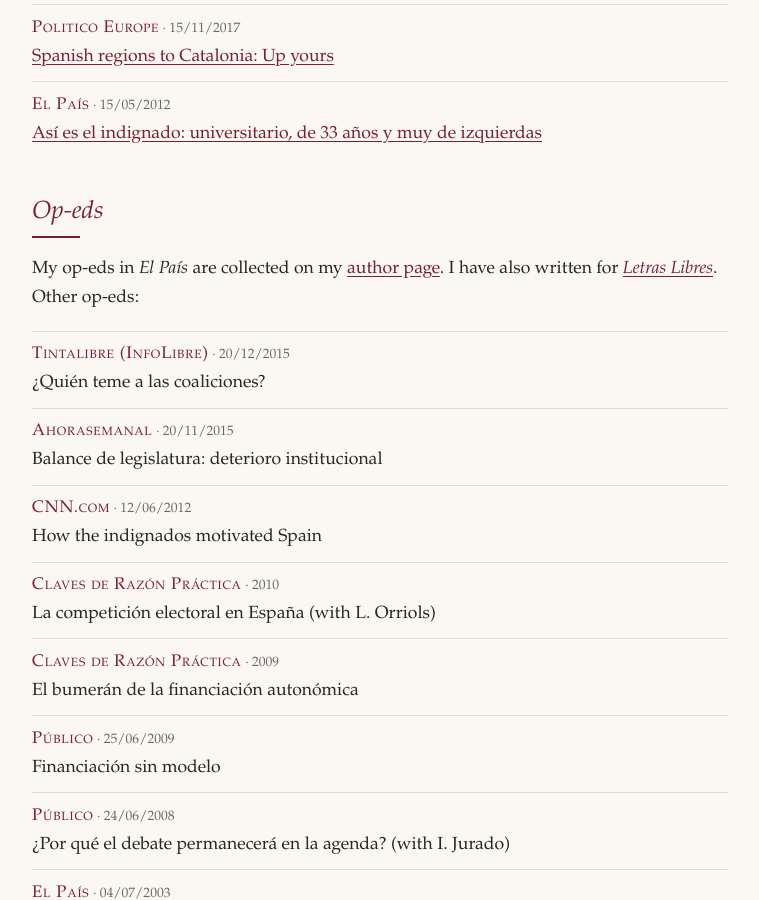
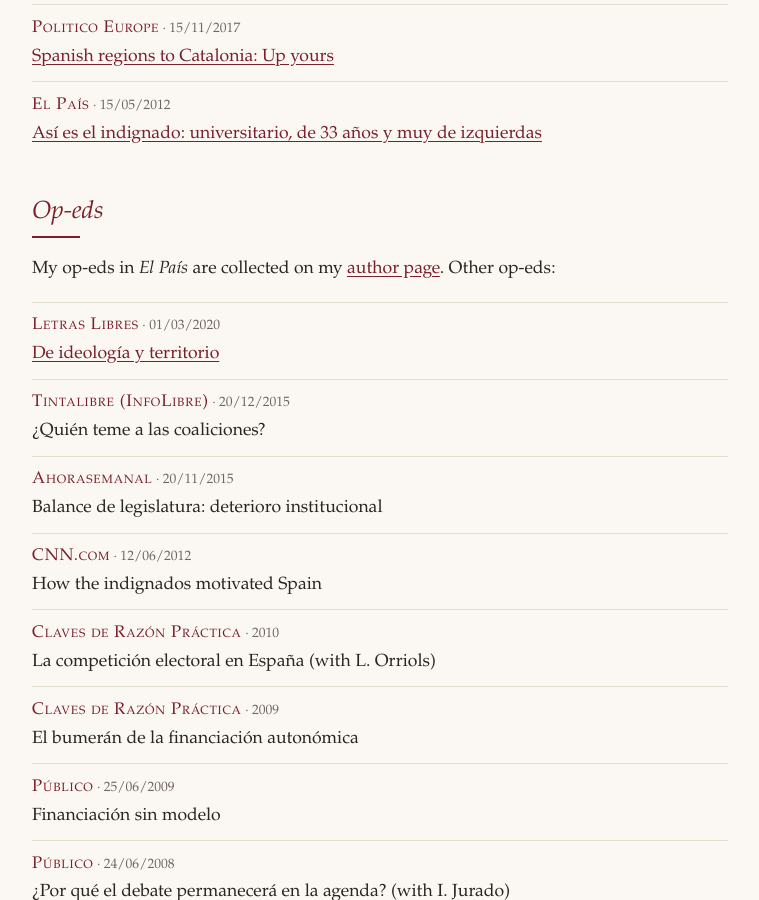
Before and after one commit to sandraleonalfonso/Sandra-Leon, a Jekyll site: the page built from engagement.md, in a window 1280 px wide and 900 px high, scrolled down 3195 px. Shown: the whole window, without its empty margins (260-1019 px from the left). Built offline with Jekyll 4.4.1, drawn with Linux system fonts in a browser that asks for light colours.

Commit message:
Engagement: Letras Libres article as op-ed entry
Co-Authored-By: Claude Opus 5.5 (1M context) <noreply@anthropic.com>
Claude-Session: https://claude.ai/code/session_01Csi1G9zYbePJE1osHYZ3KG

```diff
--- a/engagement.md
+++ b/engagement.md
@@ -133,9 +133,13 @@ Spain's Centrist Ciudadanos Are on the March
 
 ## Op-eds
 
-My op-eds in *El País* are collected on my [author page](http://elpais.com/autor/sandra_leon/a/). I have also written for [*Letras Libres*](https://letraslibres.com/author/sandra-len/). Other op-eds:
+My op-eds in *El País* are collected on my [author page](http://elpais.com/autor/sandra_leon/a/). Other op-eds:
 
 <div class="press" markdown="1">
+<span class="press-meta"><span class="press-outlet">Letras Libres</span> · 01/03/2020</span>
+[De ideología y territorio](https://letraslibres.com/revista/de-ideologia-y-territorio/)
+{: .press-item}
+
 <span class="press-meta"><span class="press-outlet">Tintalibre (InfoLibre)</span> · 20/12/2015</span>
 ¿Quién teme a las coaliciones?
 {: .press-item}
```
